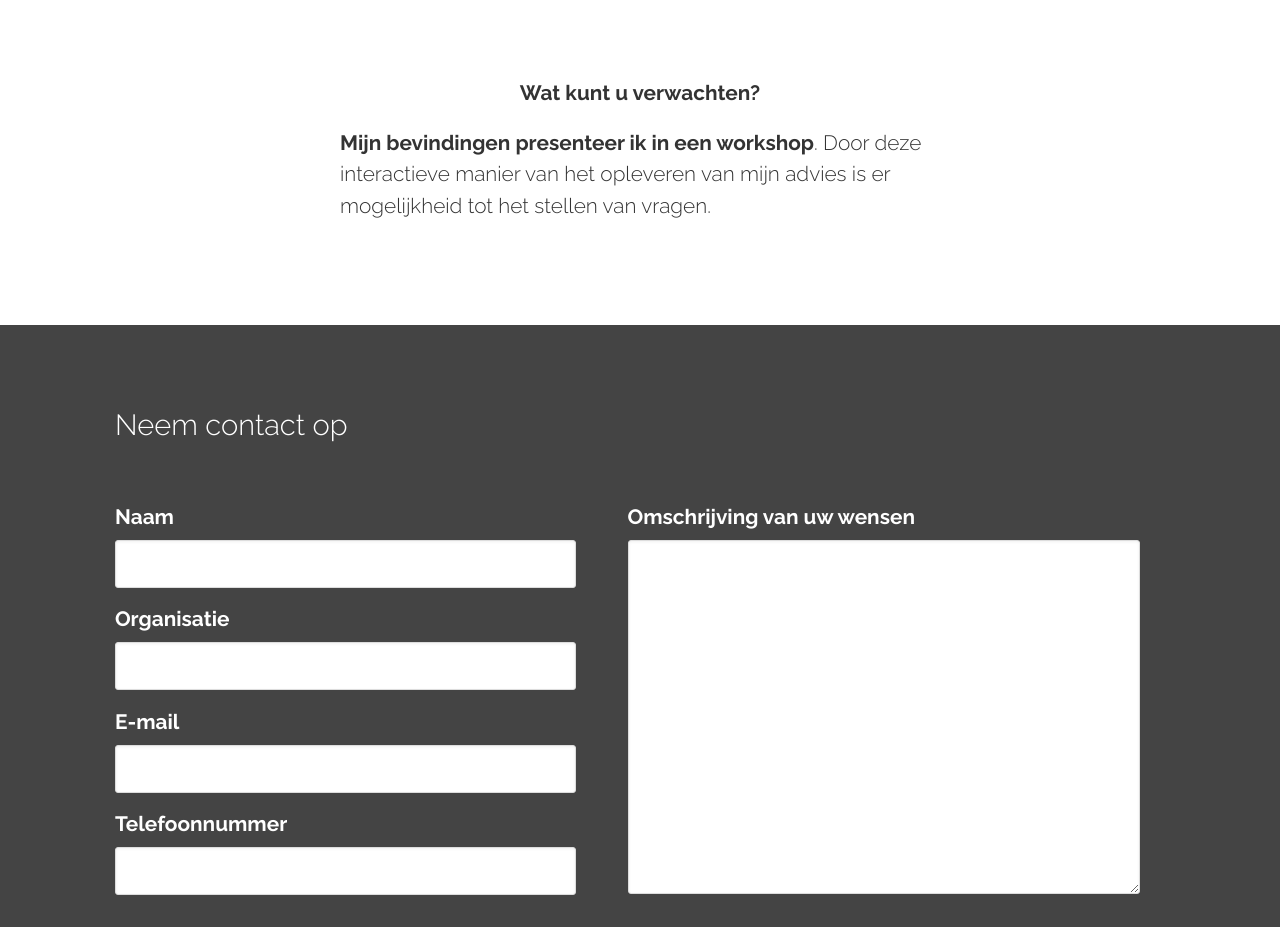
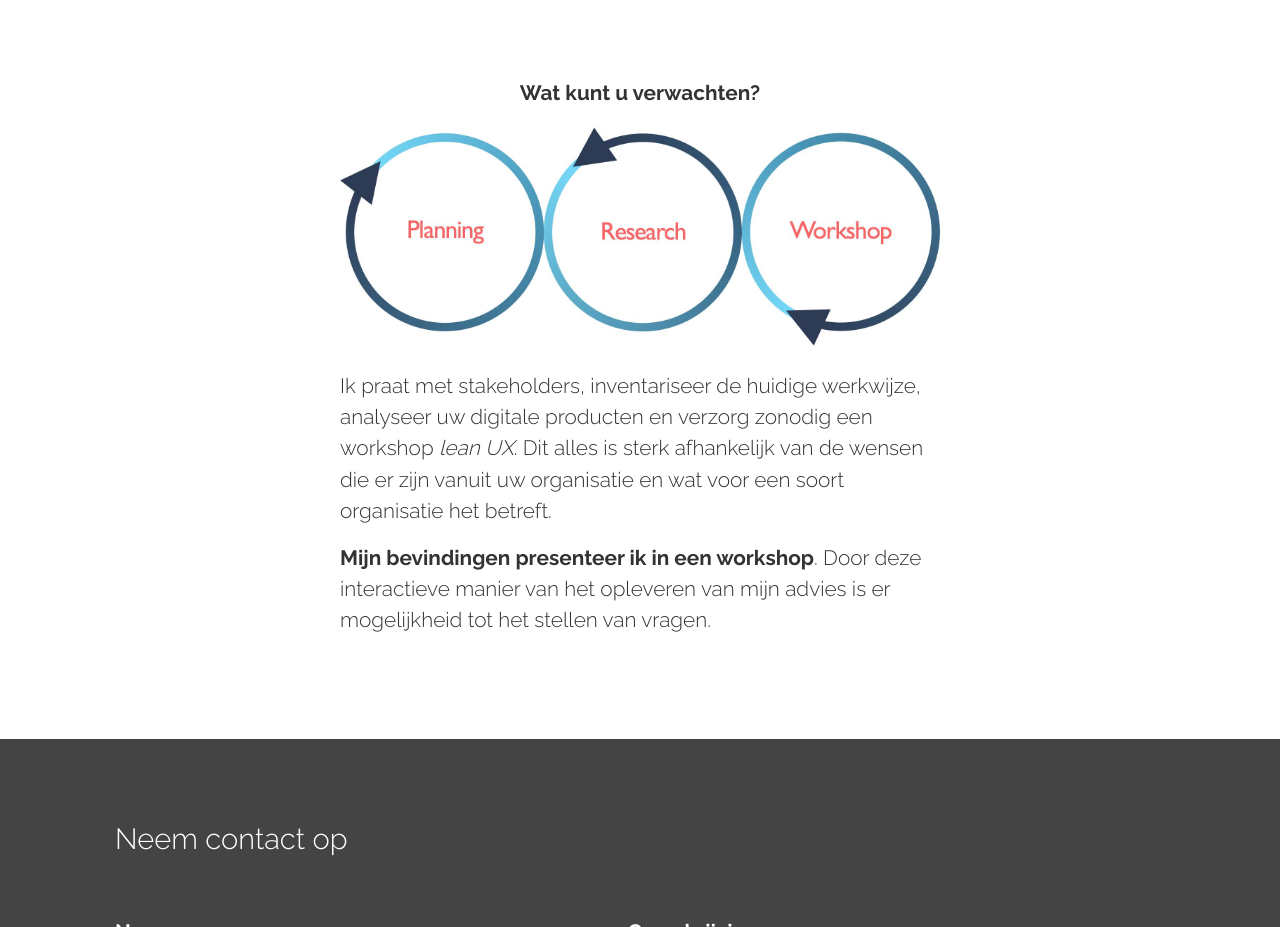
Before and after one commit to reinier/uxadvies, a plain HTML site: page index.html in a window 1280 px wide. Shown: the part 2509-3436 px from the top of the page. Drawn offline with Linux system fonts and the light colour scheme.

Commit message:
Update 2015-03-04T15:00:05.116Z

```diff
--- a/index.html
+++ b/index.html
@@ -95,6 +95,8 @@
     <h3>Wat kunt u verwachten?</h3>
 
     <div class="description">
+      <p><img src="assets/images/consultancy-method.jpg" alt="">
+      <p>Ik praat met stakeholders, inventariseer de huidige werkwijze, analyseer uw digitale producten en verzorg zonodig een workshop <em>lean UX</em>. Dit alles is sterk afhankelijk van de wensen die er zijn vanuit uw organisatie en wat voor een soort organisatie het betreft.</p>
       <p><strong>Mijn bevindingen presenteer ik in een workshop</strong>. Door deze interactieve manier van het opleveren van mijn advies is er mogelijkheid tot het stellen van vragen.</p>
     </div>
   </section>
```
Also changed, not shown: assets/images/consultancy-method.jpg (added).
